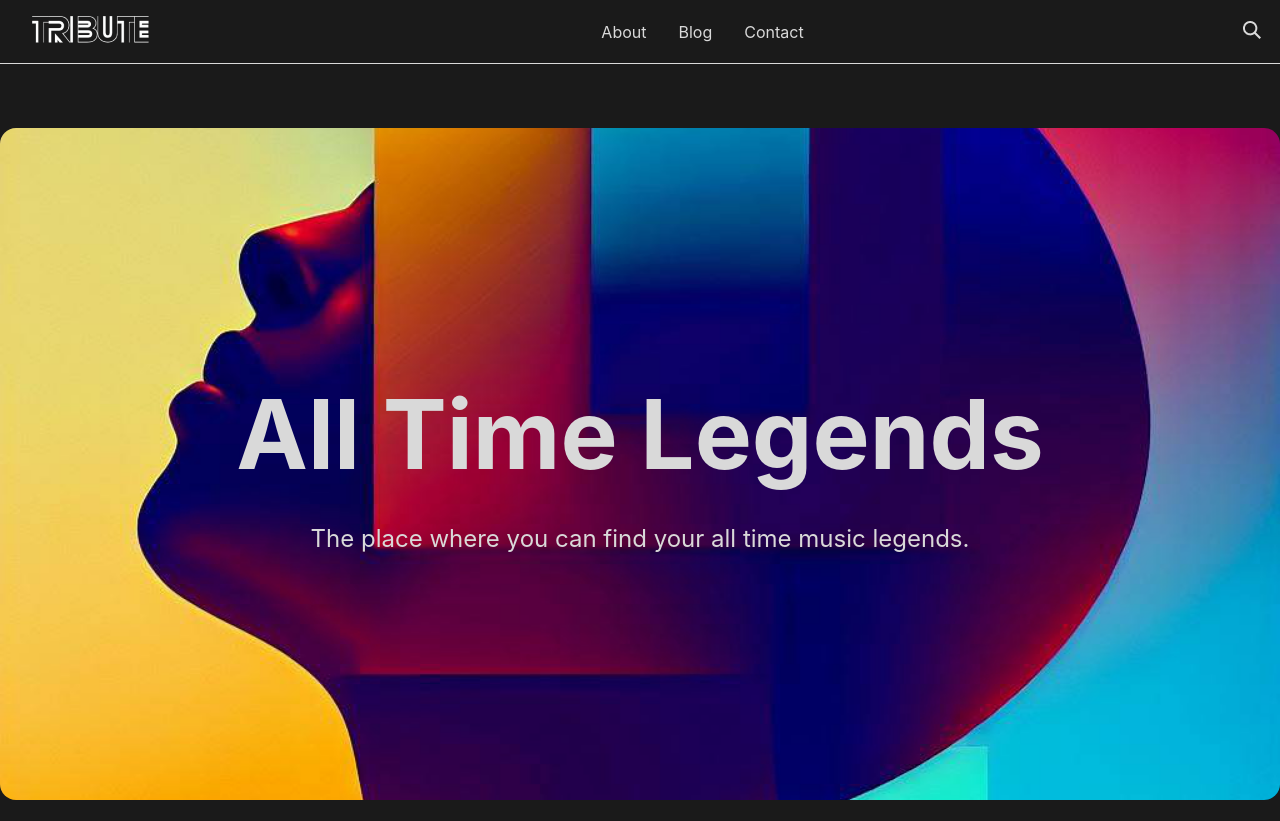
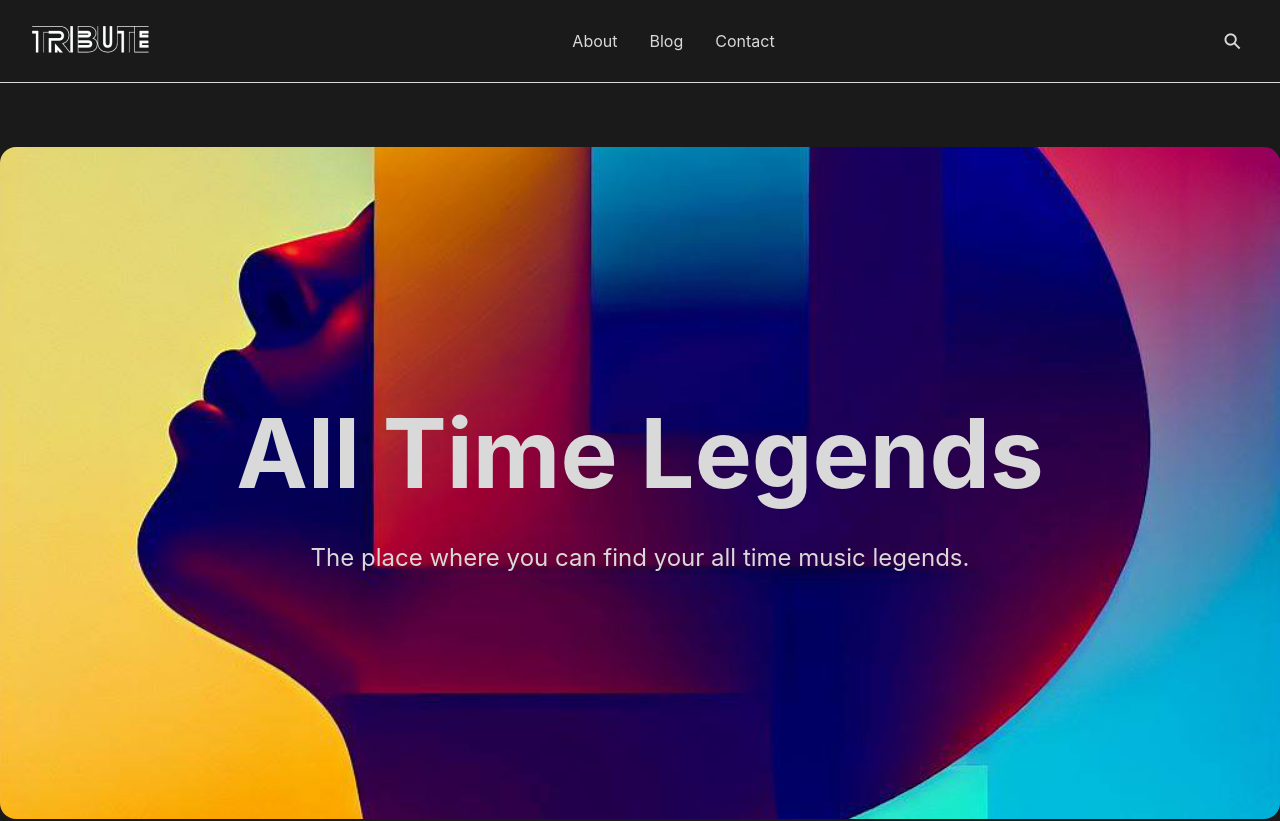
Before and after one commit to salvo081/tribute-frontend, a React (Create React App) app: page / in a window 1280 px wide. Shown: the top 821 px of the page. Built offline with nearby package versions, Linux system fonts and the light colour scheme; no server answers.

Commit message:
css searchbar integration

```diff
--- a/src/components/Navbar.css
+++ b/src/components/Navbar.css
@@ -21,7 +21,96 @@
   color: #d9d9d9;
 }
 
-.nav-search-img {
-  height: 1.5rem;
+.button {
+  display: inline-block;
+
+  border-radius: 100%;
+
+  font-size: 14px;
+  padding-left: 32px;
+  padding-right: 32px;
+  height: 50px;
+  line-height: 50px;
+  text-align: center;
+  color: #d9d9d9;
+  text-decoration: none;
+  cursor: pointer;
+  -moz-user-select: none;
+  -khtml-user-select: none;
+  -webkit-user-select: none;
+  -ms-user-select: none;
+  user-select: none;
+}
+
+.search-container {
+  position: relative;
+  display: inline-block;
+  margin: 0rem 2rem 0rem 0rem;
+  height: 50px;
+  width: 50px;
+  vertical-align: bottom;
+}
+
+.mglass {
+  display: inline-block;
+  pointer-events: none;
+  -webkit-transform: rotate(-45deg);
+  -moz-transform: rotate(-45deg);
+  -o-transform: rotate(-45deg);
+  -ms-transform: rotate(-45deg);
+}
+
+.searchbutton {
+  position: absolute;
+  font-size: 22px;
   width: 100%;
+  margin: 0;
+  padding: 0;
 }
+
+.search:focus + .searchbutton {
+  transition-duration: 0.4s;
+  -moz-transition-duration: 0.4s;
+  -webkit-transition-duration: 0.4s;
+  -o-transition-duration: 0.4s;
+  border: #d9d9d9 solid 1px;
+  border-radius: 100%;
+  color: #d9d9d9;
+}
+
+.search {
+  position: absolute;
+  left: 49px;
+  background-color: white;
+  outline: none;
+  border: none;
+  padding: 0;
+  width: 0;
+  height: 100%;
+  z-index: 10;
+  transition-duration: 0.4s;
+  -moz-transition-duration: 0.4s;
+  -webkit-transition-duration: 0.4s;
+  -o-transition-duration: 0.4s;
+}
+.search:focus {
+  width: 363px;
+  padding: 0 16px 0 0;
+  color: #d9d9d9;
+}
+
+.expandright {
+  left: auto;
+  right: 49px;
+  background-color: #1a1a1a;
+}
+
+.expandright:focus {
+  padding: 0 0 0 16px;
+  background-color: #1a1a1a;
+  border-bottom: #d9d9d9 1px solid;
+  color: #d9d9d9;
+}
+input[type='search']::-webkit-search-cancel-button {
+  -webkit-appearance: none;
+}
--- a/src/components/Navbar.js
+++ b/src/components/Navbar.js
@@ -22,8 +22,19 @@ export default function Navbar() {
           <NavLink to="/contact">Contact</NavLink>
         </li>
       </ul>
-      <div className="nav-search">
-        <img className="nav-search-img" src={searchImage} alt="Seach Icon" />
+      <div class="search-container">
+        <form>
+          <input
+            className="search expandright"
+            id="searchright"
+            type="search"
+            name="q"
+            placeholder="Search"
+          />
+          <label className="button searchbutton" for="searchright">
+            <span className="mglass">&#9906;</span>
+          </label>
+        </form>
       </div>
     </nav>
   );
```
